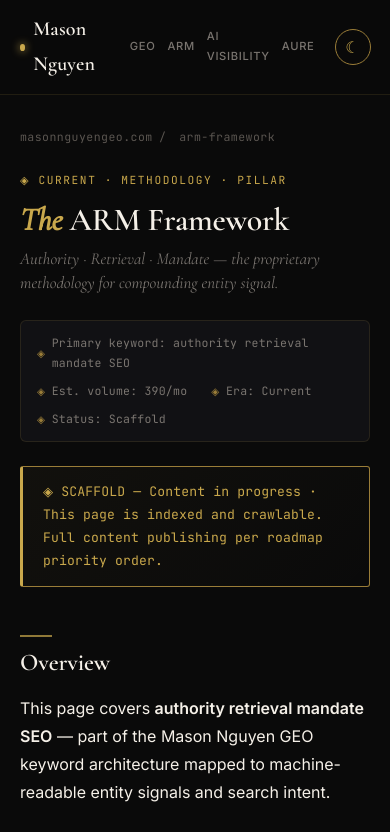
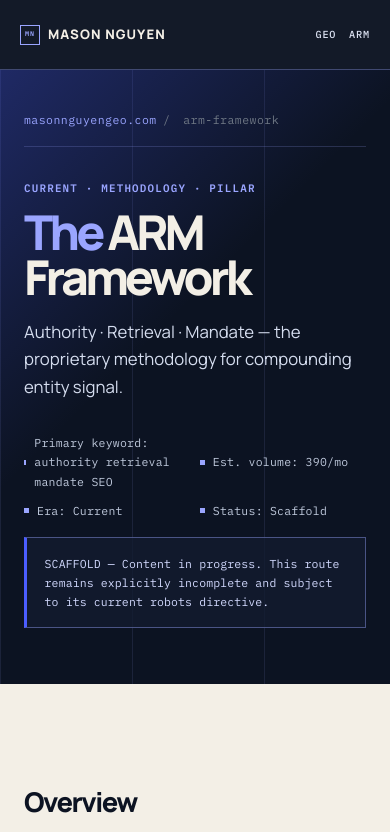
Before and after one commit to virtualmase/masonnguyengeo, a website: page arm-framework/index.html in a window 390 px wide. Shown: the top 832 px of the page. Drawn offline with nearby package versions, Linux system fonts and the light colour scheme.

Commit message:
Apply AURE-inspired skin to ARM Framework

```diff
--- a/arm-framework/index.html
+++ b/arm-framework/index.html
@@ -6,6 +6,8 @@
 <title>ARM Framework — Authority, Retrieval, Mandate | Mason Nguyen GEO</title>
 <meta name="description" content="The ARM Framework is a proprietary GEO methodology built on three pillars: Authority, Retrieval, and Mandate. How to build compounding entity signal for AI citation.">
 <link rel="canonical" href="https://masonnguyengeo.com/arm-framework">
+<meta name="base:app_id" content="6a1834c7660a3f727dea7030">
+<meta name="base:app_id" content="6a0ada777abfff0aca7b16f5">
 <meta property="og:type" content="article">
 <meta property="og:title" content="ARM Framework — Authority, Retrieval, Mandate | Mason Nguyen GEO">
 <meta property="og:description" content="The ARM Framework is a proprietary GEO methodology built on three pillars: Authority, Retrieval, and Mandate. How to build compounding entity signal for AI citation.">
@@ -14,8 +16,10 @@
 <link rel="alternate" type="text/plain" href="https://masonnguyengeo.com/llms.txt" title="AI Crawler Guidance">
 <link rel="preconnect" href="https://fonts.googleapis.com">
 <link rel="preconnect" href="https://fonts.gstatic.com" crossorigin>
-<link href="https://fonts.googleapis.com/css2?family=Cormorant+Garamond:ital,wght@0,400;0,600;1,400&family=Inter:wght@400;500;600&family=JetBrains+Mono:wght@400;500&display=swap" rel="stylesheet">
+<link href="https://fonts.googleapis.com/css2?family=IBM+Plex+Mono:wght@400;500;600&family=Manrope:wght@400;500;600;700;800&display=swap" rel="stylesheet">
 <link rel="stylesheet" href="/assets/site.css">
+<link rel="stylesheet" href="/assets/what-is-geo.css">
+<link rel="stylesheet" href="/assets/arm-framework.css">
 <script type="application/ld+json">
 {
   "@context": "https://schema.org",
@@ -98,7 +102,7 @@
 </script>
 <meta name="robots" content="noindex, follow">
 </head>
-<body>
+<body class="geo-pillar arm-framework-page">
 <div class="progress-bar" id="progress"></div>
 <script>document.addEventListener("scroll",function(){var e=document.documentElement,s=e.scrollTop/(e.scrollHeight-e.clientHeight);document.getElementById("progress").style.transform="scaleX("+s+")")});</script>
 <nav class="site-nav-bar">
@@ -114,12 +118,18 @@
   </div>
 </nav>
 <main class="page-wrap">
-<div class="breadcrumb"><a href="/">masonnguyengeo.com</a><span>/</span><span>arm-framework</span></div>
-<div class="era-tag">◈ Current · Methodology · Pillar</div>
-<h1><span class="accent">The </span>ARM Framework</h1>
-<p class="subtitle">Authority · Retrieval · Mandate — the proprietary methodology for compounding entity signal.</p>
-<div class="meta-row"><div class="meta-item">Primary keyword: authority retrieval mandate SEO</div><div class="meta-item">Est. volume: 390/mo</div><div class="meta-item">Era: Current</div><div class="meta-item">Status: Scaffold</div></div>
-<div class="scaffold-notice">◈ SCAFFOLD — Content in progress · This page is indexed and crawlable. Full content publishing per roadmap priority order.</div>
+<header class="method-hero">
+  <div class="container">
+    <div class="breadcrumb"><a href="/">masonnguyengeo.com</a><span>/</span><span>arm-framework</span></div>
+    <div class="era-tag">Current · Methodology · Pillar</div>
+    <h1><span class="accent">The </span>ARM Framework</h1>
+    <p class="subtitle">Authority · Retrieval · Mandate — the proprietary methodology for compounding entity signal.</p>
+    <div class="meta-row"><div class="meta-item">Primary keyword: authority retrieval mandate SEO</div><div class="meta-item">Est. volume: 390/mo</div><div class="meta-item">Era: Current</div><div class="meta-item">Status: Scaffold</div></div>
+    <div class="scaffold-notice">SCAFFOLD — Content in progress. This route remains explicitly incomplete and subject to its current robots directive.</div>
+  </div>
+</header>
+<div class="method-content">
+<div class="container">
 <div class="content-body">
 
 <section>
@@ -174,6 +184,8 @@
   </div>
   <a href="https://swellmarketing.xyz" class="cta-btn" target="_blank" rel="noopener">Swell Marketing ↗</a>
 </div>
+</div>
+</div>
 </main>
 <footer class="site-footer">
   <div class="footer-inner">
--- /dev/null
+++ b/assets/arm-framework.css
@@ -0,0 +1,145 @@
+/* ARM Framework route override — imported only by /arm-framework. */
+
+.arm-framework-page .page-wrap { max-width: none; margin: 0; padding: 0; }
+
+.arm-framework-page .method-hero {
+  padding: clamp(2.5rem, 6vw, 5rem) 0 clamp(3.5rem, 8vw, 6rem);
+  color: var(--geo-ivory);
+  background:
+    linear-gradient(135deg, rgba(75, 93, 255, 0.3), transparent 42%),
+    linear-gradient(90deg, rgba(154, 165, 255, 0.11) 1px, transparent 1px),
+    var(--geo-ink);
+  background-size: auto, min(20vw, 240px) 100%, auto;
+}
+
+.arm-framework-page .method-hero .container,
+.arm-framework-page .method-content .container { max-width: 1180px; }
+
+.arm-framework-page .method-hero .breadcrumb {
+  margin: 0 0 2.4rem;
+  padding: 0 0 1rem;
+  background: transparent;
+  border-bottom: 1px solid rgba(154, 165, 255, 0.2);
+}
+
+.arm-framework-page .era-tag {
+  color: var(--geo-peri);
+  font-family: var(--mono);
+  font-size: 0.68rem;
+  font-weight: 600;
+  letter-spacing: 0.11em;
+}
+
+.arm-framework-page h1 {
+  max-width: 820px;
+  margin-bottom: 1.15rem;
+  color: var(--geo-ivory);
+  font-family: var(--sans);
+  font-size: clamp(3rem, 7vw, 5.8rem);
+  font-weight: 800;
+  letter-spacing: -0.075em;
+  line-height: 0.94;
+  text-wrap: balance;
+}
+
+.arm-framework-page h1 .accent { color: var(--geo-peri); font-style: normal; }
+
+.arm-framework-page .subtitle {
+  max-width: 680px;
+  margin-bottom: 2rem;
+  color: #d5ddef;
+  font-family: var(--sans);
+  font-size: clamp(1.05rem, 2vw, 1.25rem);
+  font-style: normal;
+  line-height: 1.65;
+}
+
+.arm-framework-page .meta-row {
+  max-width: 900px;
+  margin: 0 0 1rem;
+  padding: 0;
+  background: transparent;
+  border: 0;
+  border-radius: 0;
+  color: #c0cadd;
+}
+.arm-framework-page .meta-item { gap: 0.5rem; }
+.arm-framework-page .meta-item::before { content: ""; width: 5px; height: 5px; background: var(--geo-peri); border-radius: 0; }
+
+.arm-framework-page .scaffold-notice {
+  max-width: 900px;
+  margin: 0;
+  padding: 1rem 1.1rem;
+  color: #d3daff;
+  background: rgba(18, 28, 48, 0.78);
+  border: 1px solid rgba(154, 165, 255, 0.42);
+  border-left: 3px solid var(--geo-ultra);
+  border-radius: 0;
+  font-size: 0.72rem;
+  line-height: 1.65;
+}
+
+.arm-framework-page .method-content {
+  padding: clamp(3.5rem, 7vw, 6rem) 0;
+  background: var(--geo-ivory);
+}
+
+.arm-framework-page .content-body { max-width: 780px; }
+.arm-framework-page .content-body section {
+  margin: 0;
+  padding: clamp(2.1rem, 4vw, 3.5rem) 0;
+  border-top: 1px solid var(--geo-line);
+}
+.arm-framework-page .content-body section:first-child { padding-top: 0; border-top: 0; }
+.arm-framework-page .content-body h2 {
+  color: var(--geo-ink);
+  font-family: var(--sans);
+  font-size: clamp(1.7rem, 3.5vw, 2.8rem);
+  font-weight: 800;
+  letter-spacing: -0.055em;
+  line-height: 1.05;
+  text-wrap: balance;
+}
+.arm-framework-page .content-body h2::before { display: none; }
+.arm-framework-page .content-body .section-body { color: var(--geo-slate); line-height: 1.82; }
+.arm-framework-page .content-body .section-body strong { color: var(--geo-ink); }
+.arm-framework-page .content-body li { margin-bottom: 0.75rem; }
+.arm-framework-page .content-body li::marker { color: var(--geo-ultra); }
+
+.arm-framework-page .related-grid {
+  max-width: 1180px;
+  margin: clamp(3rem, 6vw, 5rem) 0 0;
+  padding-top: 1.3rem;
+  border-top: 1px solid var(--geo-line);
+}
+.arm-framework-page .related-card {
+  border: 1px solid var(--geo-line);
+  border-radius: 0;
+  background: var(--geo-paper);
+  box-shadow: none;
+}
+.arm-framework-page .related-card:hover { border-color: var(--geo-ultra); transform: translateY(-2px); }
+.arm-framework-page .related-card .rc-label { color: var(--geo-ultra); }
+.arm-framework-page .related-card .rc-title { color: var(--geo-ink); font-family: var(--sans); }
+.arm-framework-page .related-card .rc-desc { color: var(--geo-slate); }
+
+.arm-framework-page .page-cta {
+  max-width: 1180px;
+  margin: clamp(3rem, 6vw, 5rem) 0 0;
+  padding: clamp(1.5rem, 4vw, 2.5rem);
+  border: 1px solid #b8c0ff;
+  border-radius: 0;
+  background: var(--geo-lilac);
+}
+.arm-framework-page .cta-eye { color: var(--geo-ultra); }
+.arm-framework-page .cta-title { color: var(--geo-ink); font-family: var(--sans); font-size: clamp(1.3rem, 2.5vw, 1.8rem); letter-spacing: -0.04em; }
+.arm-framework-page .cta-text p { color: var(--geo-slate); }
+.arm-framework-page .cta-btn { border-radius: 0; background: var(--geo-ultra); color: white; }
+
+@media (max-width: 768px) {
+  .arm-framework-page .method-hero { background-size: auto, 132px 100%, auto; }
+  .arm-framework-page .method-hero .breadcrumb { margin-bottom: 2rem; }
+  .arm-framework-page h1 { letter-spacing: -0.08em; }
+  .arm-framework-page .meta-row { display: grid; grid-template-columns: 1fr 1fr; gap: 0.6rem; }
+  .arm-framework-page .page-cta { align-items: flex-start; }
+}
--- a/package.json
+++ b/package.json
@@ -12,7 +12,8 @@
     "pm2:restart": "pm2 restart masonnguyengeo",
     "pm2:logs": "pm2 logs masonnguyengeo",
     "validate:author": "node scripts/validate-author-page.mjs",
-    "validate:what-is-geo": "node scripts/validate-what-is-geo.mjs"
+    "validate:what-is-geo": "node scripts/validate-what-is-geo.mjs",
+    "validate:arm-framework": "node scripts/validate-arm-framework.mjs"
   },
   "dependencies": {
     "compression": "^1.7.4",
--- /dev/null
+++ b/scripts/validate-arm-framework.mjs
@@ -0,0 +1,33 @@
+import assert from "node:assert/strict";
+import { readFileSync } from "node:fs";
+import { resolve } from "node:path";
+import { fileURLToPath } from "node:url";
+
+const root = resolve(fileURLToPath(new URL("..", import.meta.url)));
+const html = readFileSync(resolve(root, "arm-framework/index.html"), "utf8");
+const css = readFileSync(resolve(root, "assets/arm-framework.css"), "utf8");
+
+for (const token of [
+  '<link rel="canonical" href="https://masonnguyengeo.com/arm-framework">',
+  '<meta name="robots" content="noindex, follow">',
+  '<link rel="stylesheet" href="/assets/site.css">',
+  '<link rel="stylesheet" href="/assets/what-is-geo.css">',
+  '<link rel="stylesheet" href="/assets/arm-framework.css">',
+  '<body class="geo-pillar arm-framework-page">',
+  '<header class="method-hero">',
+  'SCAFFOLD — Content in progress.',
+  '"@type": "Article"',
+  '"@type": "FAQPage"',
+  'href="/what-is-geo"',
+  'href="/ai-visibility-strategy"',
+  'href="https://swellmarketing.xyz"',
+]) {
+  assert.ok(html.includes(token), `Missing required ARM Framework markup: ${token}`);
+}
+
+for (const token of [".arm-framework-page", ".method-hero", ".method-content", "@media (max-width: 768px)"]) {
+  assert.ok(css.includes(token), `Missing route-scoped ARM skin treatment: ${token}`);
+}
+
+assert.ok(!css.includes("body:not(.arm-framework-page)"), "ARM stylesheet must not target unrelated routes.");
+console.log("ARM Framework route validation passed.");
```
Also changed, not shown: docs/arm-framework-aure-skin-qa.md (added, +15 -0 lines).
